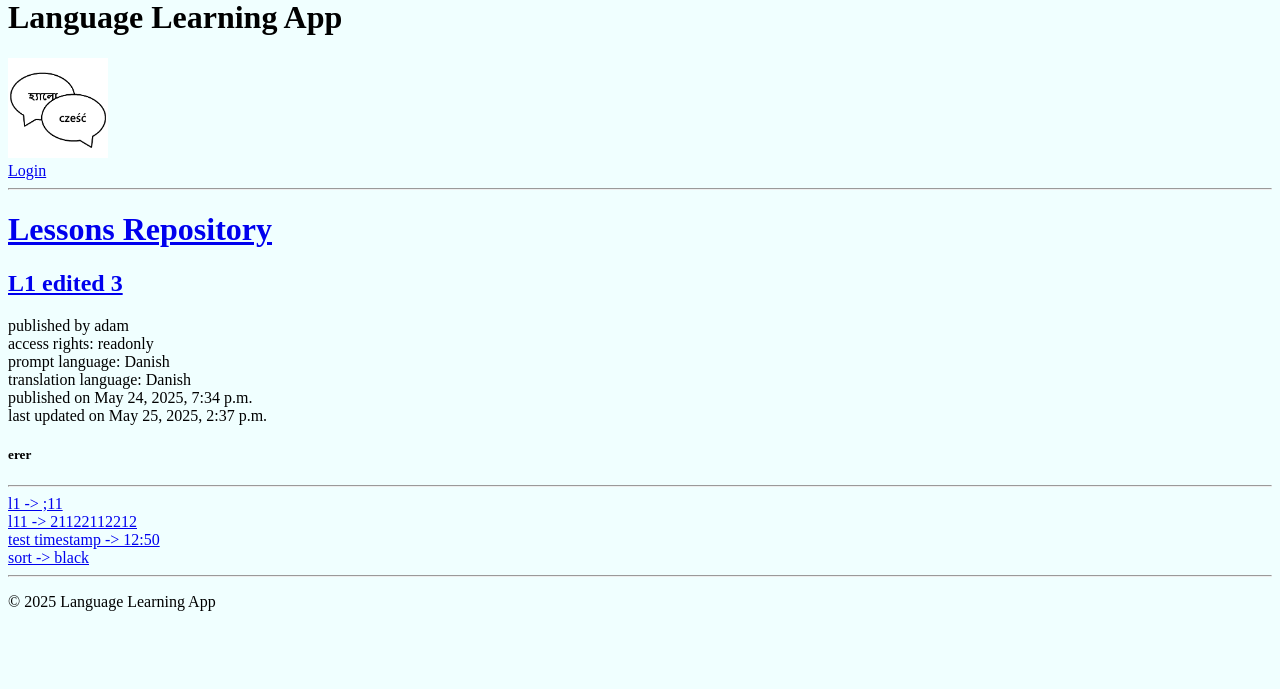
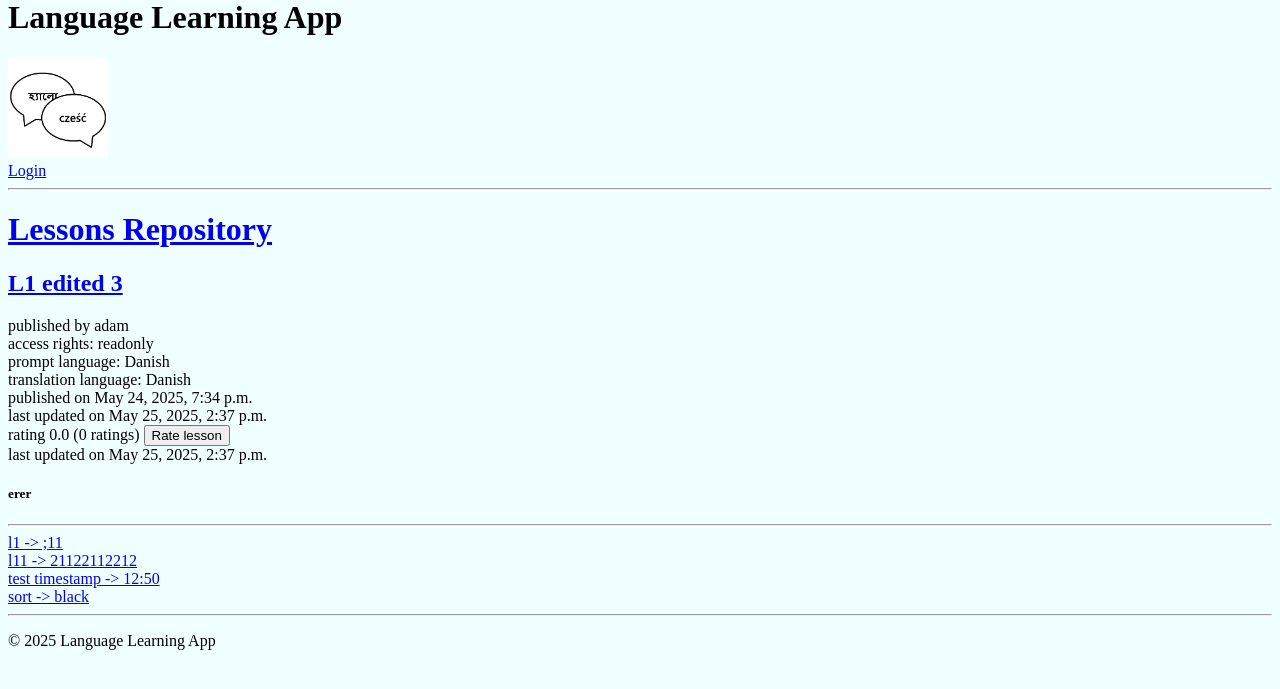
Before and after one commit to AdamRogowski/LanguageLearningApp, a Django app: page /lessons-repository/1/ in a window 1280 px wide. Shown: the part 22-711 px from the top of the page. Run offline with Django 5.2, Linux system fonts and the light colour scheme; data comes from the database, SQL or seed files in the repository.

Commit message:
rating added, preparation for practice_mode implementation

```diff
--- a/base/admin.py
+++ b/base/admin.py
@@ -6,7 +6,7 @@ from django.contrib import admin
 admin.site.site_header = "Language Learning App Admin"
 admin.site.site_title = "Language Learning App Admin Portal"
 admin.site.index_title = "Welcome to the Language Learning App Admin Portal"
-from .models import Language, Lesson, Word, UserLesson, UserWord, AccessType
+from .models import Language, Lesson, Word, UserLesson, UserWord, AccessType, Rating
 
 admin.site.register(Language)
 admin.site.register(Lesson)
@@ -14,3 +14,4 @@ admin.site.register(Word)
 admin.site.register(UserLesson)
 admin.site.register(UserWord)
 admin.site.register(AccessType)
+admin.site.register(Rating)
--- a/base/models.py
+++ b/base/models.py
@@ -94,9 +94,7 @@ class UserLesson(models.Model):
     user = models.ForeignKey(User, on_delete=models.CASCADE)
     lesson = models.ForeignKey(Lesson, on_delete=models.CASCADE)
     target_progress = models.IntegerField(default=3)
-    lesson_directory = models.CharField(
-        max_length=255, blank=True, help_text="Directory where the lesson is stored."
-    )
+    practice_window = models.PositiveIntegerField(default=10)
 
     class Meta:
         unique_together = ("user", "lesson")
@@ -141,3 +139,27 @@ class Rating(models.Model):
 
     def __str__(self):
         return f"{self.user.username} rated {self.lesson.title} with {self.rating}"
+
+
+"""
+
+class UserDirectory(models.Model):
+
+    name = models.CharField(max_length=255)
+    user = models.ForeignKey(
+        User, on_delete=models.CASCADE
+    )  # Redundant field to link to User to help with queries
+    userLesson = models.ForeignKey(UserLesson, on_delete=models.CASCADE)
+    parent_directory = models.ForeignKey(
+        "self",
+        null=True,
+        blank=True,
+        on_delete=models.CASCADE,
+        related_name="subdirectories",
+    )
+    created = models.DateTimeField(auto_now_add=True)
+    updated = models.DateTimeField(auto_now=True)
+
+    def __str__(self):
+        return f"{self.name} ({self.userLesson.user.username})"
+"""
--- a/base/templates/base/lesson_details.html
+++ b/base/templates/base/lesson_details.html
@@ -24,6 +24,15 @@ published on {{ lesson.created }}
 <br>
 last updated on {{ lesson.updated }}
 <br>
+rating {{ average_rating }} ({{ rating_count }} ratings)
+
+<form action="{% url 'rate-lesson' lesson.id %}" method="get" style="display:inline;">
+    <button type="submit">Rate lesson</button>
+</form>
+<br>
+last updated on {{ lesson.updated }}
+<br>
+
 <h5>{{ lesson.description }}</h5>
 
 <hr>
--- a/base/urls.py
+++ b/base/urls.py
@@ -30,6 +30,11 @@ urlpatterns = [
         name="lesson-details",
     ),
     path(
+        "rate-lesson/<int:lesson_id>/",
+        views.rateLesson,
+        name="rate-lesson",
+    ),
+    path(
         "lessons-repository/<int:lesson_id>/<str:prompt>/",
         views.wordDetails,
         name="word-details",
--- a/base/views.py
+++ b/base/views.py
@@ -2,14 +2,16 @@ from django.db import transaction
 from django.shortcuts import render, redirect
 from django.http import HttpResponse
 from django.db.models import Q  # Import Q for complex queries
+from django.db.models import Avg  # Import Avg for aggregation
 from django.contrib.auth.decorators import login_required
 from django.contrib.auth.models import User
 from django.contrib import messages
 from django.contrib.auth import authenticate, login, logout
 from django.contrib.auth.forms import UserCreationForm
-from .models import Lesson, Word, UserLesson, UserWord, AccessType
-from .forms import LessonForm, WordForm
+from .models import Lesson, Word, UserLesson, UserWord, AccessType, Rating, Language
+from .forms import LessonForm, WordForm, RateLessonForm, UserLessonForm
 from django.utils import timezone
+from random import shuffle
 
 
 def loginPage(request):
@@ -277,14 +279,75 @@ def lessonDetails(request, lesson_id):
     if lesson.access_type.name == "private":
         return HttpResponse("This lesson is private and cannot be imported.")
 
+    lessonRatings = Rating.objects.filter(lesson=lesson)
+    rating_count = lessonRatings.count()
+    average_rating = (
+        round(lessonRatings.aggregate(Avg("rating"))["rating__avg"], 1)
+        if lessonRatings.exists()
+        else 0.0
+    )
+
+    # rated_already = Rating.objects.filter(user=user, lesson=lesson).first()
+
     words = lesson.words.all()
 
     context = {
         "lesson": lesson,
         "words": words,
         "can_import": can_import,
+        "average_rating": average_rating,
+        "rating_count": rating_count,
     }
     return render(request, "base/lesson_details.html", context)
+
+
+@login_required(login_url="login")
+def rateLesson(request, lesson_id):
+
+    rateLessonForm = RateLessonForm()
+
+    # This view will handle the rating of a lesson
+    if request.method == "POST":
+        lesson = Lesson.objects.get(id=lesson_id)
+        if not lesson:
+            return HttpResponse("Lesson not found")
+
+        user = request.user
+        if not user.is_authenticated:
+            return HttpResponse("You must be logged in to rate a lesson.")
+
+        form = RateLessonForm(request.POST)
+        if form.is_valid():
+            rating_value = form.cleaned_data["rating"]
+
+            # Check if the user has already rated this lesson
+            existing_rating = Rating.objects.filter(user=user, lesson=lesson).first()
+            if existing_rating:
+                existing_rating.rating = rating_value
+                existing_rating.save()
+
+                lesson.changes_log = (
+                    (lesson.changes_log + "\n" if lesson.changes_log else "")
+                    + f"{timezone.now()} Rating updated by {user.username} to {rating_value}"
+                )
+                messages.success(request, "Your rating has been updated.")
+            else:
+                Rating.objects.create(user=user, lesson=lesson, rating=rating_value)
+                lesson.changes_log = (
+                    lesson.changes_log + "\n" if lesson.changes_log else ""
+                ) + f"{timezone.now()} Rated by {user.username} with {rating_value}"
+
+                messages.success(request, "Thank you for your rating!")
+            lesson.save()
+            return redirect("lesson-details", lesson_id=lesson_id)
+        else:
+            messages.error(request, "Invalid rating form submission.")
+
+    context = {
+        "rate_lesson_form": rateLessonForm,
+        "lesson": Lesson.objects.get(id=lesson_id),
+    }
+    return render(request, "base/rate_lesson.html", context)
 
 
 def wordDetails(request, lesson_id, prompt):
@@ -445,6 +508,7 @@ def editLesson(request, my_lesson_id):
 
     lesson_instance = myLesson.lesson
     edit_lesson_form = LessonForm(instance=lesson_instance)
+    edit_user_lesson_form = UserLessonForm(instance=myLesson)
 
     # Store original values for comparison
     original_data = {
@@ -453,6 +517,8 @@ def editLesson(request, my_lesson_id):
         "prompt_language": lesson_instance.prompt_language,
         "translation_language": lesson_instance.translation_language,
         "access_type": lesson_instance.access_type,
+        "target_progress": myLesson.target_progress,
+        "practice_window": myLesson.practice_window,
     }
 
     if request.method == "POST":
@@ -596,3 +662,6 @@ def deleteWord(request, my_word_id):
     }
 
     return render(request, "base/delete_word.html", context)
+
+
+# ------------Practice Views------------#
```
Also changed, not shown: base/forms.py (+47 -1 lines), base/templates/base/rate_lesson.html (added, +15 -0 lines), templates/main.html (+35 -3 lines), base/migrations/0012_remove_userlesson_lesson_directory.py (added), base/migrations/0013_userlesson_practice_window.py (added), db.sqlite3.
